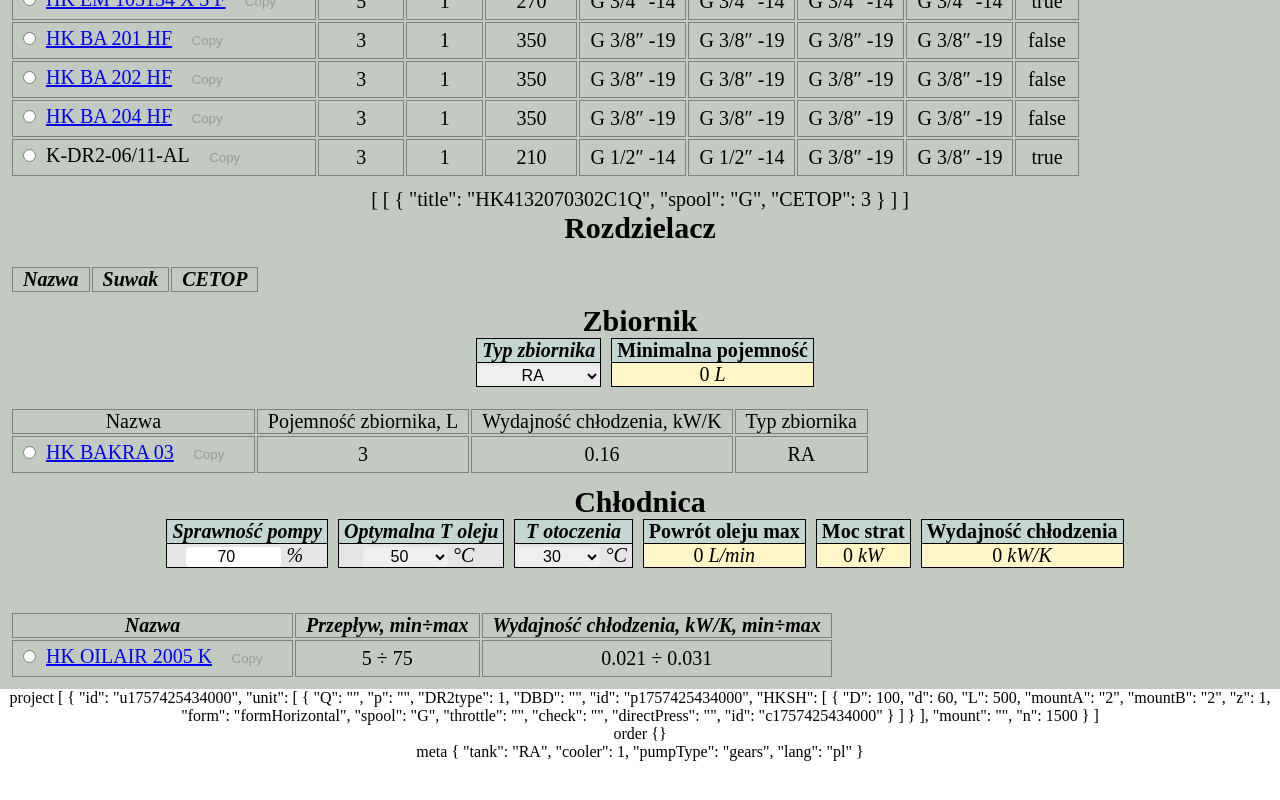
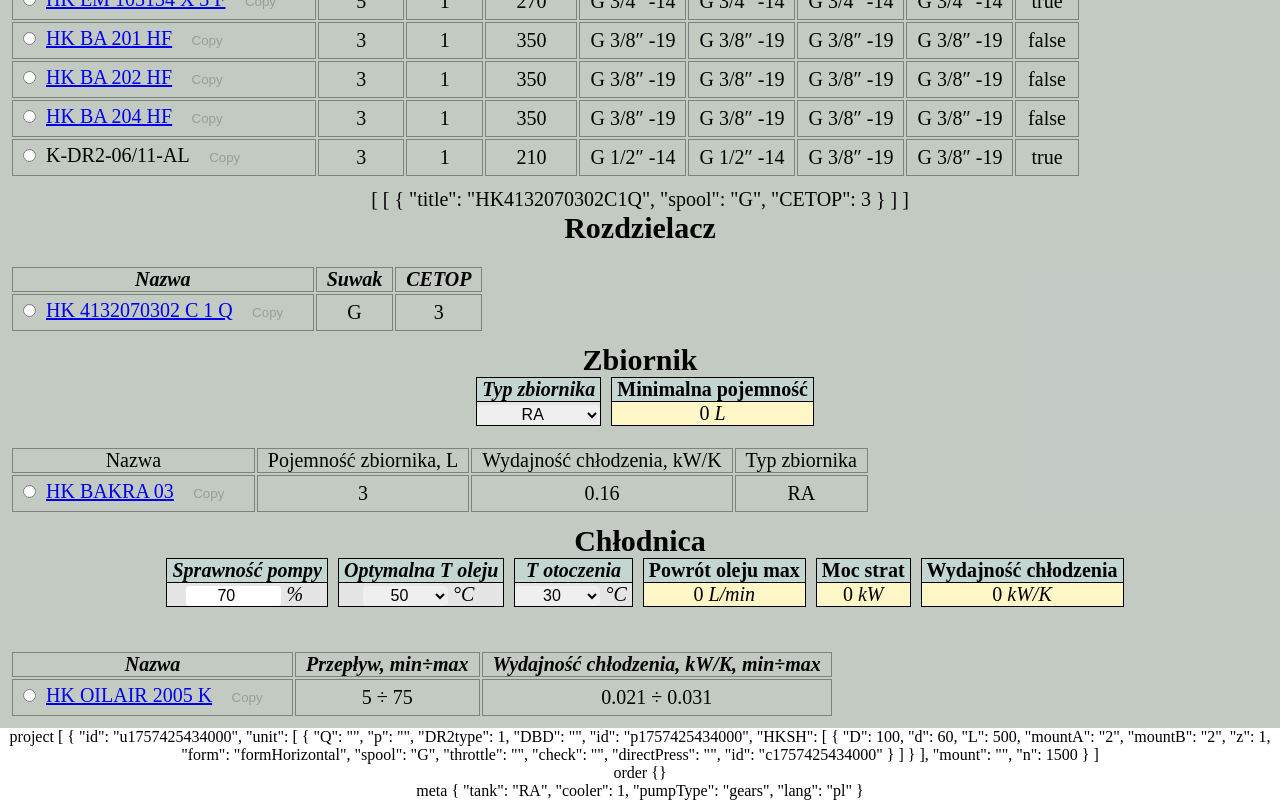
Before and after one commit to Rrewer2/Hansa, a Vue app: page / in a window 1280 px wide. Shown: the part 1006-1806 px from the top of the page. Before the commit the page ends 1767 px from the top, so only its background shows below. Built offline with nearby package versions, Linux system fonts and the light colour scheme.

Commit message:
Update ValveSelector.vue

```diff
--- a/src/components/Selector/ValveSelector.vue
+++ b/src/components/Selector/ValveSelector.vue
@@ -52,21 +52,18 @@
           <b><i>{{ text(item) }}</i></b>
         </td>
       </thead>
-      <tbody>
-        <tr v-for="{ title, ...rest } in filtered()" :id="title">
-          <td class="tal hover">
-            <input type="radio" :id="title" :value="{ title, spoolData: rest }" name="valve" v-model="order.valve"
-              :checked="title === order.valve?.title" class="mx" />
-
+      <tbody v-for="unit in filteredValves()">
+        <tr v-for="{ title, ...rest } in unit">
+          <td class="tal">
+            <input type="radio" :id="title" @click="order.valve = { title, blockData: { ...rest } }" class="mx" />
             <a v-if="title.includes('HK')" :href="`${links[meta.lang]}${title}`" target="_blank"
               rel="noopener noreferrer">
               {{ getTextWithSpace(title) }}
             </a>
-
-            <span v-else>{{ getTextWithSpace(title) }} </span>
+            <span v-else>{{ title }}</span>
             <CopyText :text="title" />
           </td>
-          <td v-for="el in Object.values(rest)">{{ el }}</td>
+          <td v-for="item in Object.values(rest)">{{ item }}</td>
         </tr>
       </tbody>
     </table>
```
